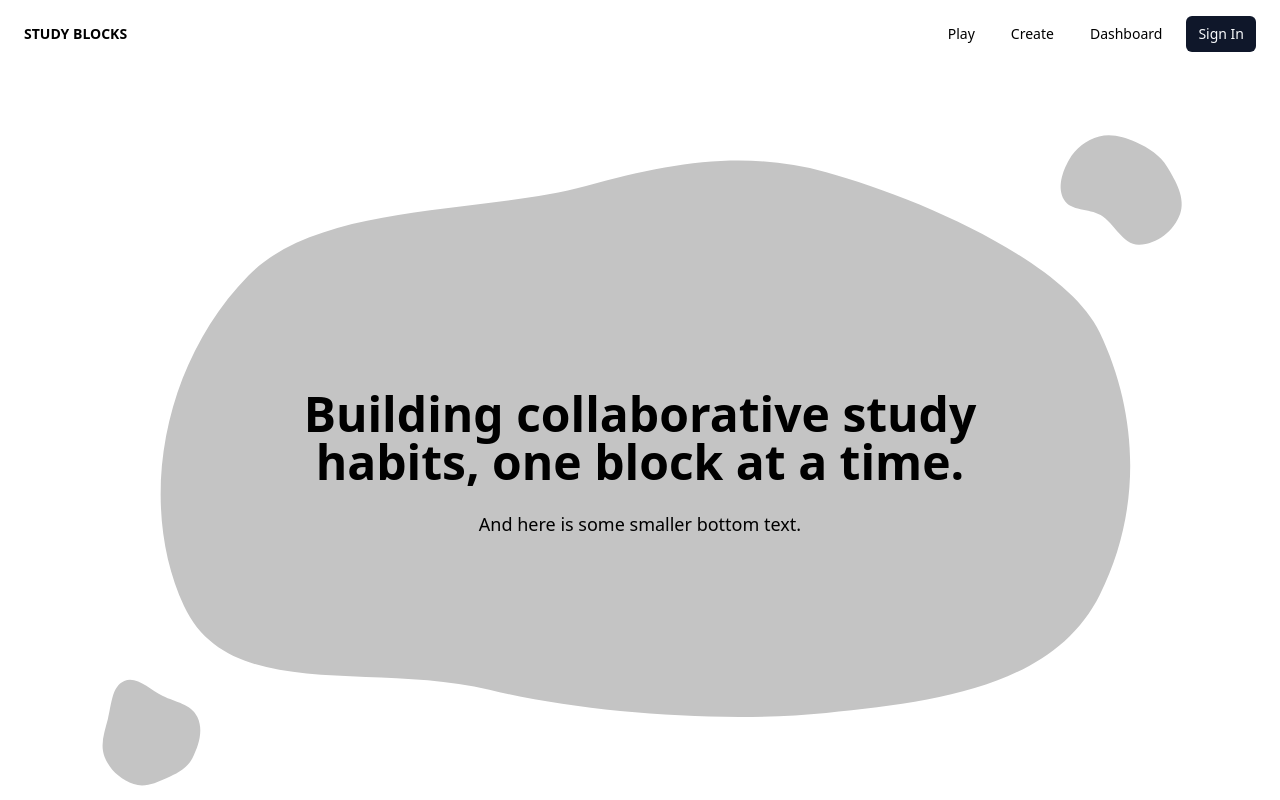
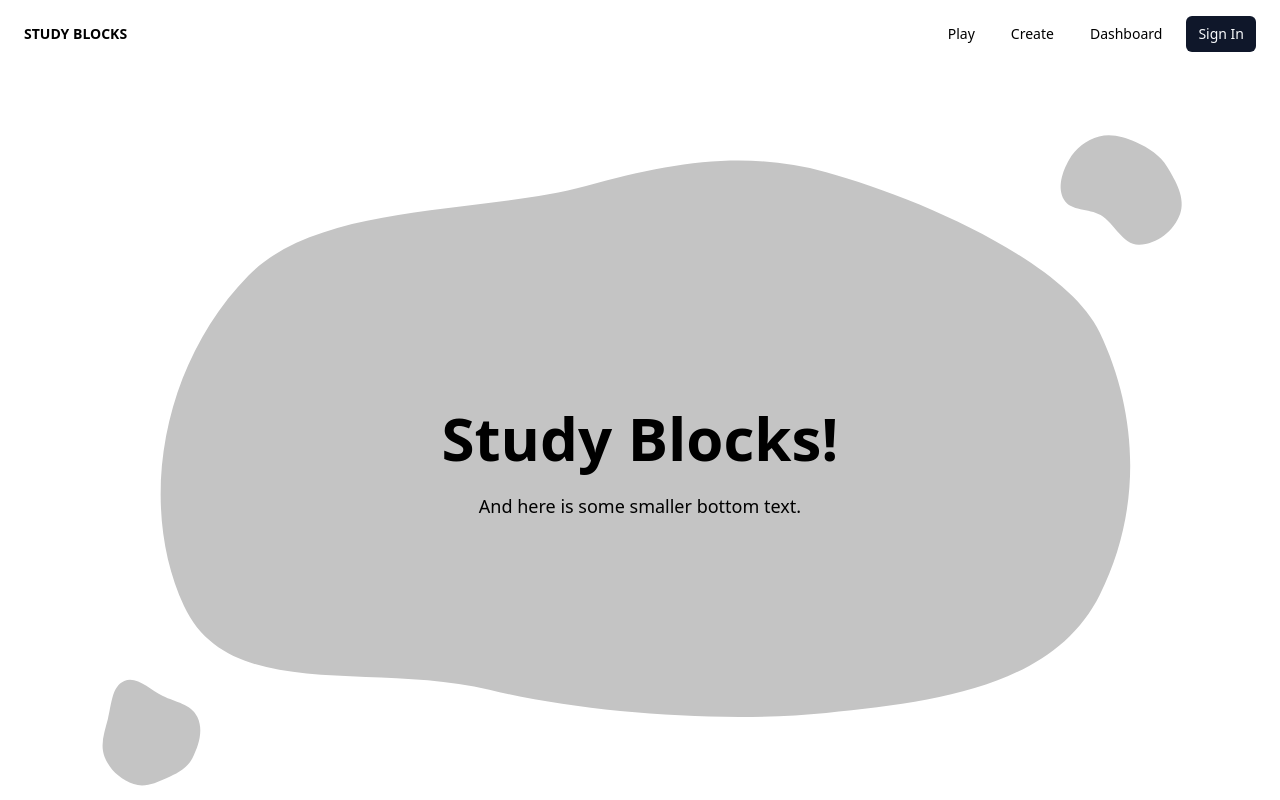
Before and after one commit to nathan-foo/study-blocks, a Next.js app in the folder client-next/: page / in a window 1280 px wide. Shown: the top 800 px of the page. Built offline with nearby package versions, Linux system fonts and the light colour scheme; no server answers.

Commit message:
Minor fixes

```diff
--- a/client-next/app/(pages)/(routes)/create/page.jsx
+++ b/client-next/app/(pages)/(routes)/create/page.jsx
@@ -28,7 +28,7 @@ const CreatePage = () => {
     setIsLoading(true);
 
     const url = `${process.env.NEXT_PUBLIC_API_URL}/api/blocks`;
-    const userId = user.id;
+    const userId = user?.id;
     const blockId = uuidv4();
 
     try {
--- a/client-next/app/(pages)/(routes)/dashboard/page.jsx
+++ b/client-next/app/(pages)/(routes)/dashboard/page.jsx
@@ -11,7 +11,7 @@ const DashboardPage = () => {
 
   useEffect(() => {
     const fetchData = async () => {
-      if (!isLoaded || !isSignedIn || !user) return;
+      if (!user) return;
 
       const url = `${process.env.NEXT_PUBLIC_API_URL}/api/blocks?createdBy=${user.id}`;
 
@@ -27,11 +27,11 @@ const DashboardPage = () => {
         const data = await response.json();
         setBlocks(data.blocks);
       } catch (error) {
-        throw new Error(`Failed to create block: ${error}`);
+        throw new Error(`Failed to get block: ${error}`);
       }
     }
     fetchData();
-  }, [isLoaded, isSignedIn, user]);
+  }, [user]);
 
   return (
     <div className="pt-16">
--- a/client-next/app/(pages)/(routes)/page.jsx
+++ b/client-next/app/(pages)/(routes)/page.jsx
@@ -14,8 +14,8 @@ export default function Home() {
     <div className="pt-16">
       <div className="hero-section relative bg-[url('/images/home-bg.svg')] bg-center h-screen">
         <div className="absolute w-[75%] lg:w-[65%] top-1/2 left-1/2 transform -translate-x-1/2 -translate-y-1/2">
-          <p className="font-black text-4xl md:text-5xl text-center leading-tight">
-            Building collaborative study habits, one block at a time.
+          <p className="font-black text-4xl md:text-6xl text-center leading-tight">
+            Study Blocks!
           </p>
           <p className="text-center pt-6 md:text-lg">
             And here is some smaller bottom text.
```
